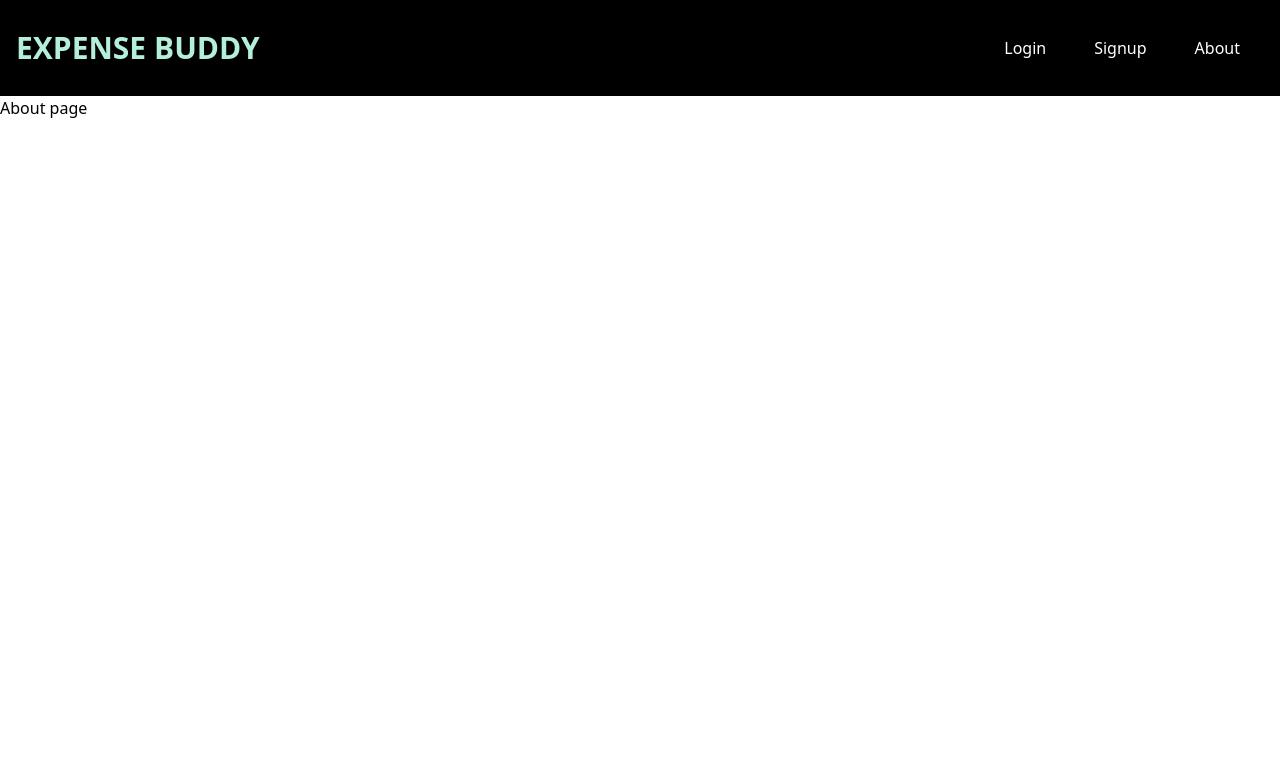
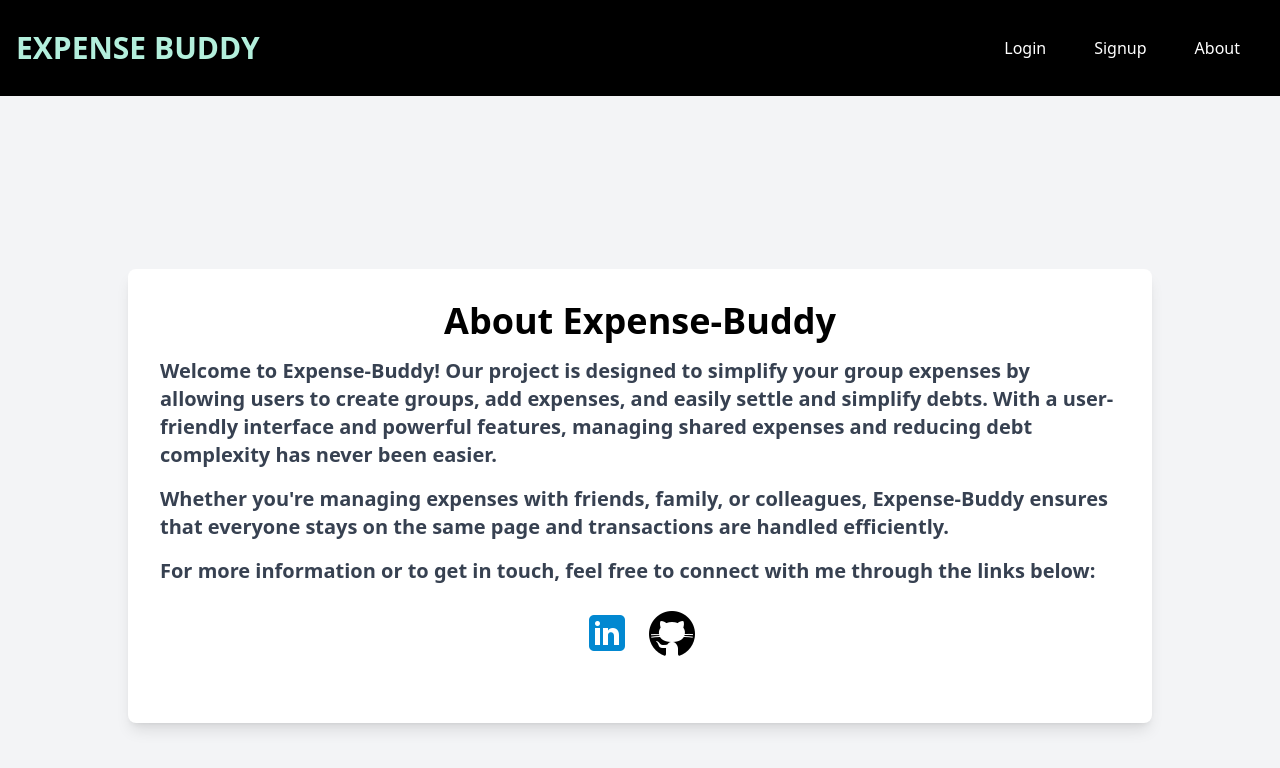
Before and after one commit to yjain-7/ExpenseBuddy-Project, a React (Vite) app in the folder Frontend/: page /about in a window 1280 px wide. Shown: the top 768 px of the page. Built offline with nearby package versions, Linux system fonts and the light colour scheme; the HTML template or start-up script is replaced by a standard one.

Commit message:
About page

```diff
--- a/Frontend/src/pages/About.jsx
+++ b/Frontend/src/pages/About.jsx
@@ -1,10 +1,71 @@
-import React from "react";
+import React, { useState } from 'react';
 
 const About = () => {
-  return <>
-      <div>About page</div>
-    </>
+  const [currentIndex, setCurrentIndex] = useState(0);
+  const images = [
+    'https://via.placeholder.com/600x400?text=Screenshot+1',
+    'https://via.placeholder.com/600x400?text=Screenshot+2',
+    'https://via.placeholder.com/600x400?text=Screenshot+3',
+    // Add more image URLs as needed
+  ];
 
+  const handlePrev = () => {
+    setCurrentIndex((prevIndex) => (prevIndex === 0 ? images.length - 1 : prevIndex - 1));
+  };
+
+  const handleNext = () => {
+    setCurrentIndex((prevIndex) => (prevIndex === images.length - 1 ? 0 : prevIndex + 1));
+  };
+
+  return (
+    <div className="min-h-screen flex flex-col bg-gray-100 p-3">
+      <div className="flex-1 flex flex-col items-center justify-center">
+        <div className="max-w-5xl w-full bg-white shadow-lg rounded-lg p-8">
+          <h1 className="text-4xl font-bold mb-4 flex justify-center">About Expense-Buddy</h1>
+          <div className='text-xl font-semibold'>
+          <p className="text-gray-700 mb-4">
+          Welcome to Expense-Buddy! Our project is designed to simplify your group expenses by allowing users to create groups, add expenses, and easily settle and simplify debts. With a user-friendly interface and powerful features, managing shared expenses and reducing debt complexity has never been easier.
+          </p>
+          <p className="text-gray-700 mb-4">
+            Whether you're managing expenses with friends, family, or colleagues,
+            Expense-Buddy ensures that everyone stays on the same page and
+            transactions are handled efficiently.
+          </p>
+          <p className="text-gray-700 mb-6">
+            For more information or to get in touch, feel free to connect with me
+            through the links below:
+          </p>
+          </div>
+          <div className="flex space-x-4 justify-center mb-8">
+            <a
+              href="https://www.linkedin.com/in/yjain7302/"
+              target="_blank"
+              rel="noopener noreferrer"
+              className="text-blue-600 hover:underline"
+            >
+              <img
+                src="src/assets/icons8-linkedin-48.png"
+                alt="LinkedIn"
+                className="inline-block"
+              />
+            </a>
+            <a
+              href="https://github.com/yjain-7"
+              target="_blank"
+              rel="noopener noreferrer"
+              className="text-gray-800 hover:underline"
+            >
+              <img
+                src='src/assets/icons8-github-50.png'
+                alt="GitHub"
+                className="inline-block"
+              />
+            </a>
+          </div>
+        </div>
+      </div>
+    </div>
+  );
 };
 
 export default About;
```
Also changed, not shown: Frontend/src/assets/icons8-github-50.png (added), Frontend/src/assets/icons8-linkedin-48.png (added).
